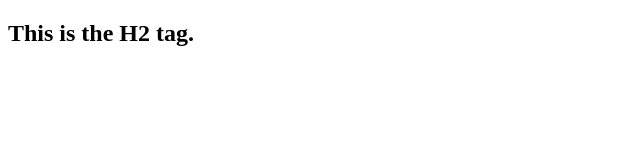
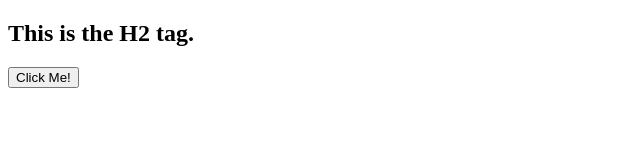
Before and after one commit to muzhaq/WDDM115, a plain HTML site: page html/AssignmentNo.3.html in a window 1280 px wide. Shown: the whole page, without its empty margins (0-640 px from the left). Drawn offline with Linux system fonts and the light colour scheme.

Commit message:
3rd Change

```diff
--- a/html/AssignmentNo.3.html
+++ b/html/AssignmentNo.3.html
@@ -8,5 +8,6 @@
     <body>
         <h2> This is the H2 tag.</h2> <!--2nd Task-->
 
+        <button type="button">Click Me!</button> <!--3rd Task-->
     </body>
 </html>
```
